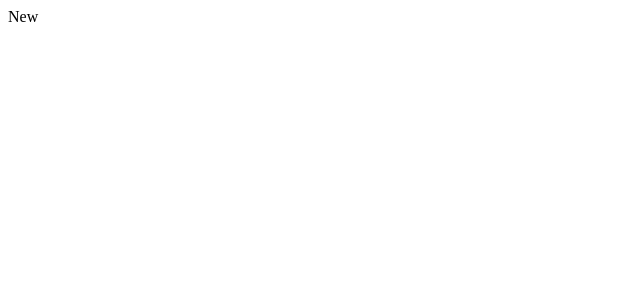
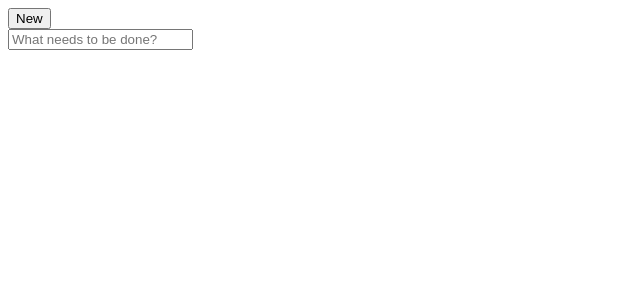
Before and after one commit to ritamcastro/todo-tdd-and-a11y-geek-girls, a React (Vite) app in the folder frontend/: page / in a window 1280 px wide. Shown: the top 300 px of the page, without its empty margins (0-640 px from the left). Built offline with nearby package versions, Linux system fonts and the light colour scheme.

Commit message:
✅ We are adding a todo

```diff
--- a/frontend/src/main.tsx
+++ b/frontend/src/main.tsx
@@ -3,13 +3,31 @@ import { createRoot } from 'react-dom/client'
 
 const rootContainer: Element | DocumentFragment | null = document.getElementById('root')
 
+type ToDoItem = {
+  id: number
+  text: string
+}
+
 const ToDo = () => {
-  const [newItem, setNewItem] = useState(false)
+  const [items, setItems] = useState<ToDoItem[]>([{ id: Date.now(), text: '' }])
 
   return (
     <>
-      <div onClick={() => setNewItem(true)}>New</div>
-      {newItem && <div>What needs to be done?</div>}
+      <button
+        type="button"
+        onClick={() => setItems([...items, { id: Date.now(), text: '' }])}
+      >
+        New
+      </button>
+      <div>
+        {items.map(item => (
+          <input
+            key={item.id}
+            type="text"
+            placeholder="What needs to be done?"
+          />
+        ))}
+      </div>
     </>
   )
 }
```
Also changed, not shown: 1 other file (tests, documents, lock files or other folders).
